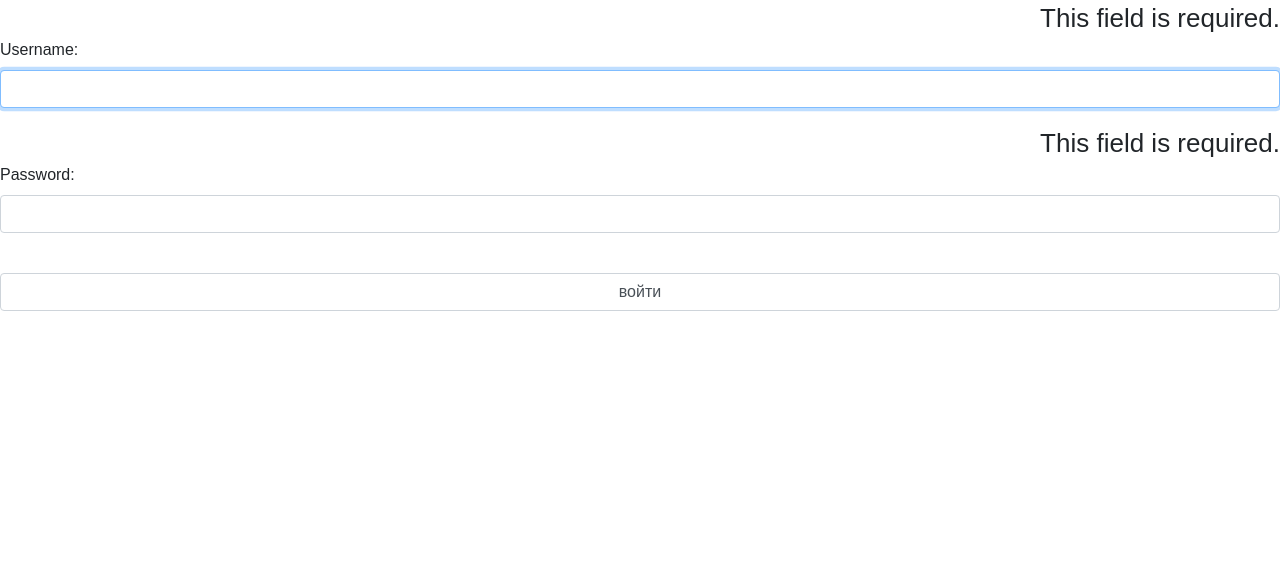
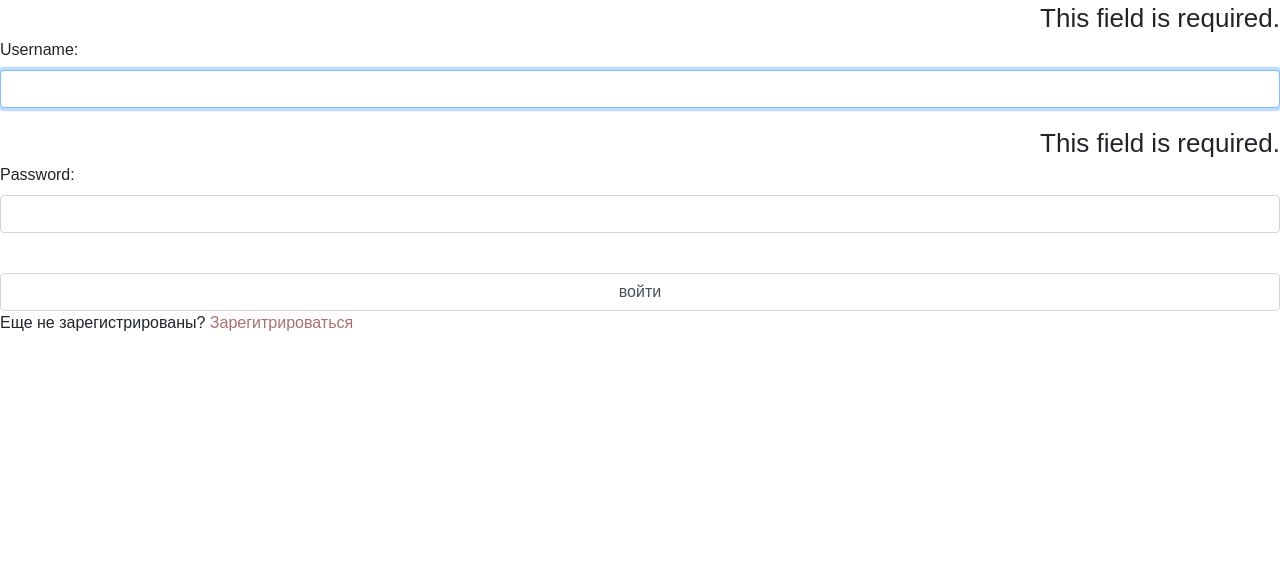
Before and after one commit to OKirill/IT-Tandem, a Django app: page /user/login/ in a window 1280 px wide. Shown: the part 111-686 px from the top of the page. Run offline with Django 3.2, Linux system fonts and the light colour scheme; some libraries are stand-ins or nearby versions.

Commit message:
Обновил шаблон входа

```diff
--- a/ittandem/authapp/templates/authapp/login.html
+++ b/ittandem/authapp/templates/authapp/login.html
@@ -9,5 +9,6 @@
     <br>
     <input class="form-control" type="submit" value="войти">
 </form>
+<p>Еще не зарегистрированы?  <a href="{% url 'user:register' %}">Зарегитрироваться</a></p>
 
 {% endblock %}
```
Lines whose indentation alone changed are shown as unchanged.
